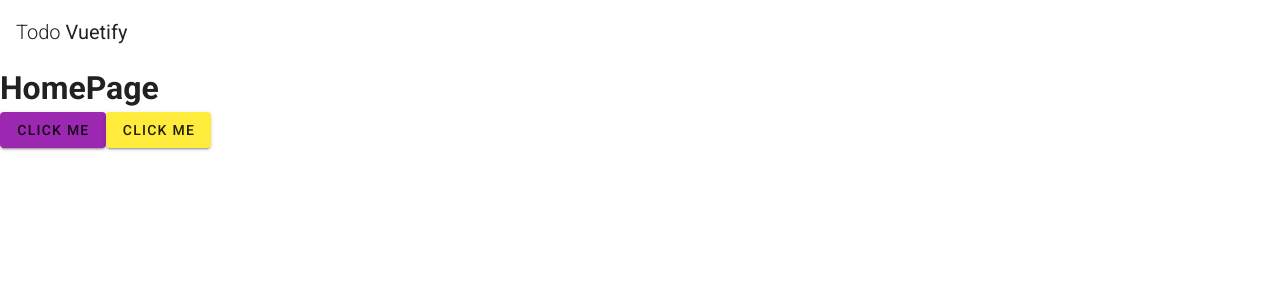
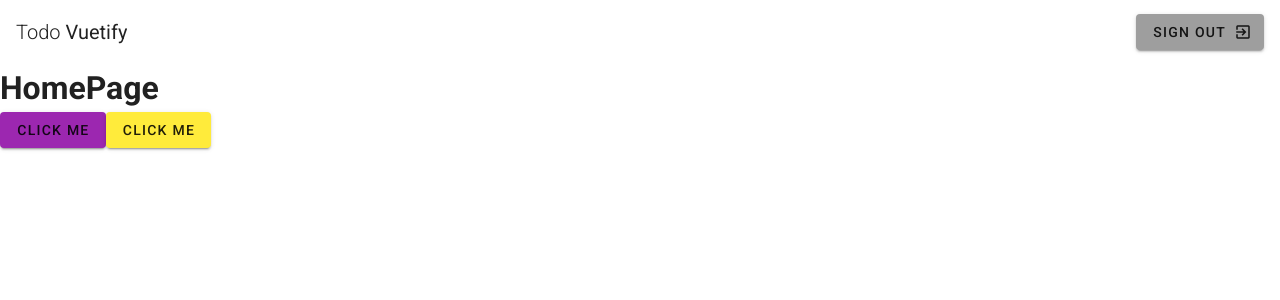
Before and after one commit to draddo11/vuetifyTodo, a Vue app: page / in a window 1280 px wide. Shown: the top 300 px of the page. Built offline with nearby package versions, Linux system fonts and the light colour scheme.

Commit message:
added sign in button

```diff
--- a/public/index.html
+++ b/public/index.html
@@ -6,6 +6,7 @@
     <meta name="viewport" content="width=device-width,initial-scale=1.0">
     <link rel="icon" href="<%= BASE_URL %>favicon.ico">
     <title>VuetifyTodo</title>
+    <link href="https://use.fontawesome.com/releases/v5.0.13/css/all.css" rel="stylesheet">
     <link rel="stylesheet" href="https://fonts.googleapis.com/css?family=Roboto:100,300,400,500,700,900">
     <link rel="stylesheet" href="https://cdn.jsdelivr.net/npm/@mdi/font@latest/css/materialdesignicons.min.css">
   </head>
--- a/src/App.vue
+++ b/src/App.vue
@@ -4,13 +4,13 @@
     <v-content>
       <router-view></router-view>
     </v-content>
-
   </v-app>
 </template>
 
 <script>
 // import HelloWorld from './components/HelloWorld';
-import Navbar from '@/components/Navbar'
+import Navbar from '@/components/Navbar';
+
 
 export default {
 
--- a/src/components/Navbar.vue
+++ b/src/components/Navbar.vue
@@ -1,16 +1,24 @@
 <template>
-<nav >
+<nav>
     <v-toolbar flat app >
         <v-toolbar-title>
             <span class="font-weight-light"> Todo</span>
             <span> Vuetify</span>
         </v-toolbar-title>
+        <v-spacer></v-spacer>
+        <v-btn  flat  color= "grey">
+            <span>Sign Out</span>
+             <v-icon right>
+                 exit_to_app
+          </v-icon>
+        </v-btn>
     </v-toolbar>
 </nav>
 
 </template>
 
     <script>
+
     export default {
 
     }
```
Also changed, not shown: src/components/GlogIn.vue (added, +15 -0 lines).
